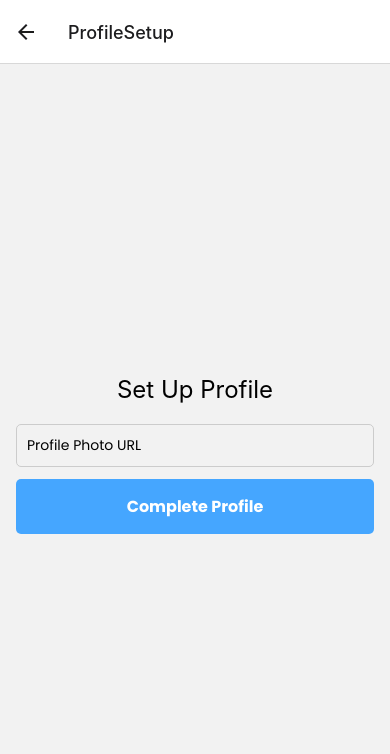
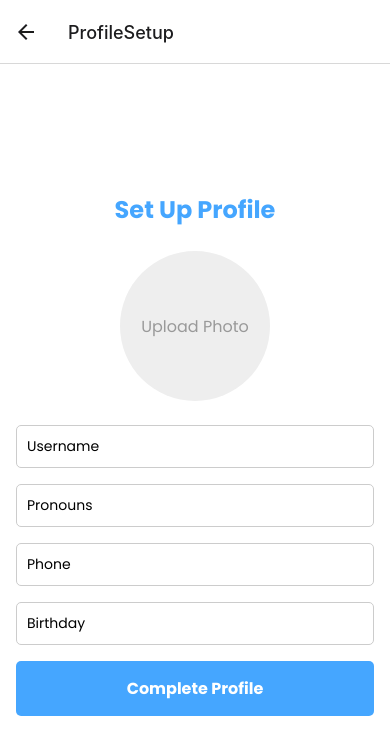
Before and after one commit to danielleellis/StayWell-Medical-Tracker-Application, a React Native app: screen /ProfileSetup in a window 390 px wide. Shown: the top 754 px of the page. Built offline with nearby package versions, Linux system fonts and the light colour scheme.

Commit message:
Creates profile setup page.

```diff
--- a/package.json
+++ b/package.json
@@ -24,7 +24,8 @@
     "react-native": "^0.74.2",
     "react-native-safe-area-context": "^4.10.4",
     "react-native-screens": "^3.31.1",
-    "react-redux": "^9.1.2"
+    "react-redux": "^9.1.2",
+    "expo-image-picker": "~15.0.5"
   },
   "devDependencies": {
     "@babel/core": "^7.20.0",
--- a/src/redux/slices/authSlice.ts
+++ b/src/redux/slices/authSlice.ts
@@ -1,7 +1,19 @@
 import { createSlice, PayloadAction } from '@reduxjs/toolkit';
 
+interface User {
+  firstName: string;
+  lastName: string;
+  email: string;
+  password: string;
+  username: string;
+  pronouns: string;
+  phone: string;
+  birthday: string;
+  profilePhoto: string | null;
+}
+
 interface AuthState {
-  user: any | null;
+  user: User | null;
   isVerified: boolean;
   profileComplete: boolean;
 }
@@ -16,14 +28,20 @@ const authSlice = createSlice({
   name: 'auth',
   initialState,
   reducers: {
-    signUp: (state, action: PayloadAction<any>) => {
-      state.user = action.payload;
+    signUp: (state, action: PayloadAction<Omit<User, 'username' | 'pronouns' | 'phone' | 'birthday' | 'profilePhoto'>>) => {
+      state.user = action.payload as User;
     },
     verifyEmail: (state, action: PayloadAction<string>) => {
       state.isVerified = true;
     },
-    setupProfile: (state, action: PayloadAction<string>) => {
+    setupProfile: (state, action: PayloadAction<Omit<User, 'firstName' | 'lastName' | 'email' | 'password'>>) => {
       state.profileComplete = true;
+      if (state.user) {
+        state.user = {
+          ...state.user,
+          ...action.payload,
+        };
+      }
     },
   },
 });
--- a/src/screens/ProfileSetupScreen.tsx
+++ b/src/screens/ProfileSetupScreen.tsx
@@ -1,24 +1,88 @@
 import React, { useState } from 'react';
-import { View, Text, StyleSheet } from 'react-native';
+import { View, Text, StyleSheet, TouchableOpacity, Image } from 'react-native';
 import Input from '../components/Input';
 import Button from '../components/Button';
 import { useDispatch } from 'react-redux';
 import { AppDispatch } from '../redux/store';
 import { setupProfile } from '../redux/slices/authSlice';
+import { useFonts } from 'expo-font';
+import * as ImagePicker from 'expo-image-picker';
 
 const ProfileSetupScreen: React.FC<{ navigation: any }> = ({ navigation }) => {
-  const [profilePhoto, setProfilePhoto] = useState('');
+  const [username, setUsername] = useState('');
+  const [pronouns, setPronouns] = useState('');
+  const [phone, setPhone] = useState('');
+  const [birthday, setBirthday] = useState('');
+  const [profilePhoto, setProfilePhoto] = useState<string | null>(null);
   const dispatch = useDispatch<AppDispatch>();
 
+  const [loaded] = useFonts({
+    'Poppins-Regular': require('../../assets/fonts/Poppins/Poppins-Regular.ttf'),
+    'Poppins-Bold': require('../../assets/fonts/Poppins/Poppins-Bold.ttf'),
+  });
+
+  if (!loaded) {
+    return null;
+  }
+
   const handleProfileSetup = () => {
-    dispatch(setupProfile(profilePhoto));
+    const userData = {
+      username,
+      pronouns,
+      phone,
+      birthday,
+      profilePhoto,
+    };
+    dispatch(setupProfile(userData));
     navigation.navigate('Dashboard');
   };
+
+  const handleProfilePhotoUpload = async () => {
+    const { status } = await ImagePicker.requestMediaLibraryPermissionsAsync();
+    if (status !== 'granted') {
+      alert('Permission to access the media library is required!');
+      return;
+    }
+
+    const result = await ImagePicker.launchImageLibraryAsync({
+      mediaTypes: ImagePicker.MediaTypeOptions.Images,
+      allowsEditing: true,
+      aspect: [1, 1],
+      quality: 1,
+    });
+
+    if (!result.canceled && result.assets && result.assets.length > 0) {
+      setProfilePhoto(result.assets[0].uri);
+    }
+  }; // Added the missing closing brace here
 
   return (
     <View style={styles.container}>
       <Text style={styles.title}>Set Up Profile</Text>
-      <Input placeholder="Profile Photo URL" value={profilePhoto} onChangeText={setProfilePhoto} />
+      <TouchableOpacity style={styles.profilePhotoContainer} onPress={handleProfilePhotoUpload}>
+        {profilePhoto ? (
+          <Image source={{ uri: profilePhoto }} style={styles.profilePhoto} />
+        ) : (
+          <View style={styles.profilePhotoPlaceholder}>
+            <Text style={styles.profilePhotoPlaceholderText}>Upload Photo</Text>
+          </View>
+        )}
+      </TouchableOpacity>
+      <Input placeholder="Username" value={username} onChangeText={setUsername} style={styles.input} />
+      <Input placeholder="Pronouns" value={pronouns} onChangeText={setPronouns} style={styles.input} />
+      <Input
+        placeholder="Phone"
+        value={phone}
+        onChangeText={setPhone}
+        keyboardType="phone-pad"
+        style={styles.input}
+      />
+      <Input
+        placeholder="Birthday"
+        value={birthday}
+        onChangeText={setBirthday}
+        style={styles.input}
+      />
       <Button title="Complete Profile" onPress={handleProfileSetup} />
     </View>
   );
@@ -29,11 +93,39 @@ const styles = StyleSheet.create({
     flex: 1,
     justifyContent: 'center',
     padding: 16,
+    backgroundColor: '#fff',
   },
   title: {
     fontSize: 24,
-    marginBottom: 20,
+    marginBottom: 24,
     textAlign: 'center',
+    color: '#45A6FF',
+    fontFamily: 'Poppins-Bold',
+  },
+  profilePhotoContainer: {
+    alignSelf: 'center',
+    marginBottom: 24,
+  },
+  profilePhoto: {
+    width: 150,
+    height: 150,
+    borderRadius: 75,
+  },
+  profilePhotoPlaceholder: {
+    width: 150,
+    height: 150,
+    borderRadius: 75,
+    backgroundColor: '#eee',
+    justifyContent: 'center',
+    alignItems: 'center',
+  },
+  profilePhotoPlaceholderText: {
+    fontSize: 16,
+    color: '#999',
+    fontFamily: 'Poppins-Regular',
+  },
+  input: {
+    marginBottom: 16,
   },
 });
 
```
Also changed, not shown: 1 other file (tests, documents, lock files or other folders).
